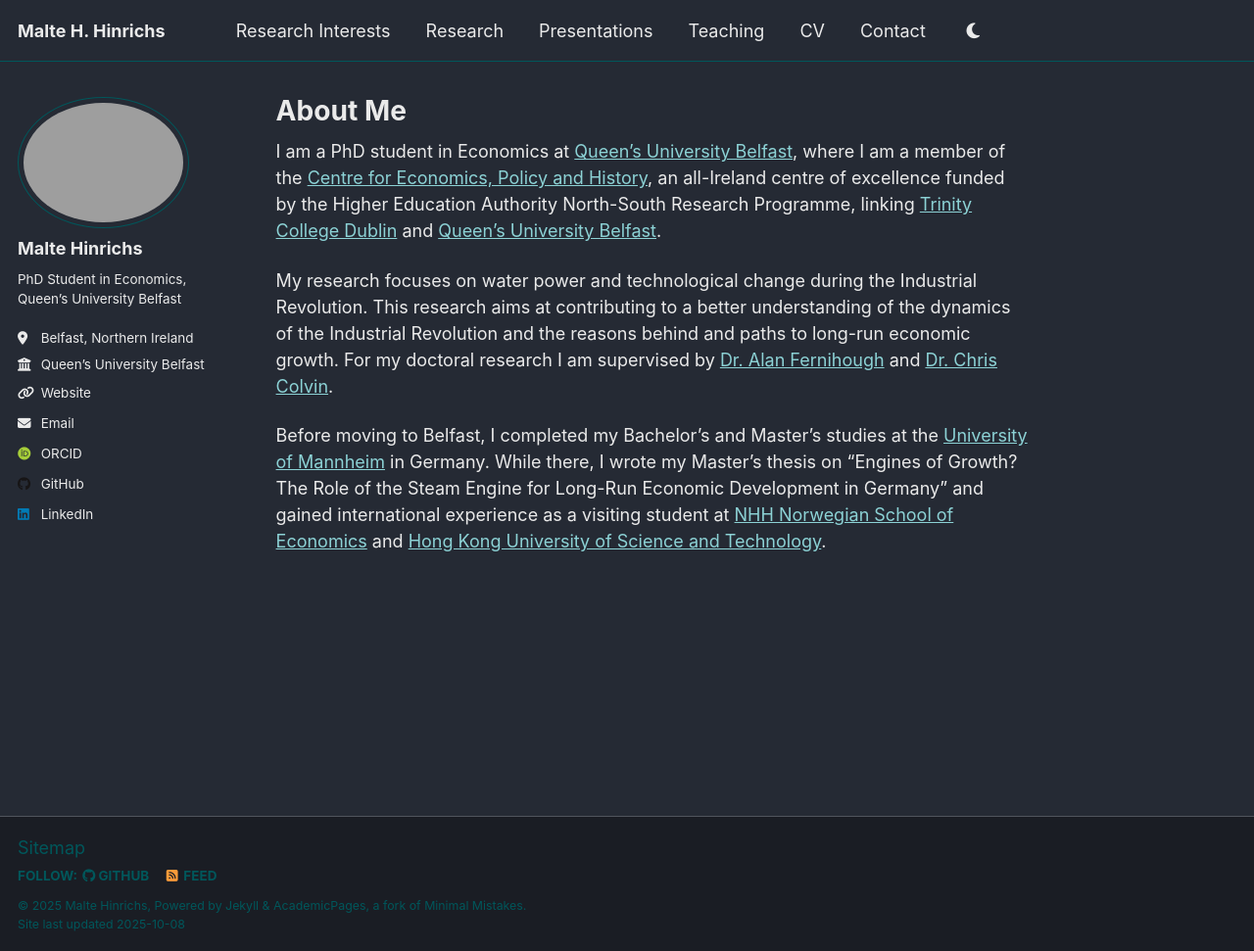
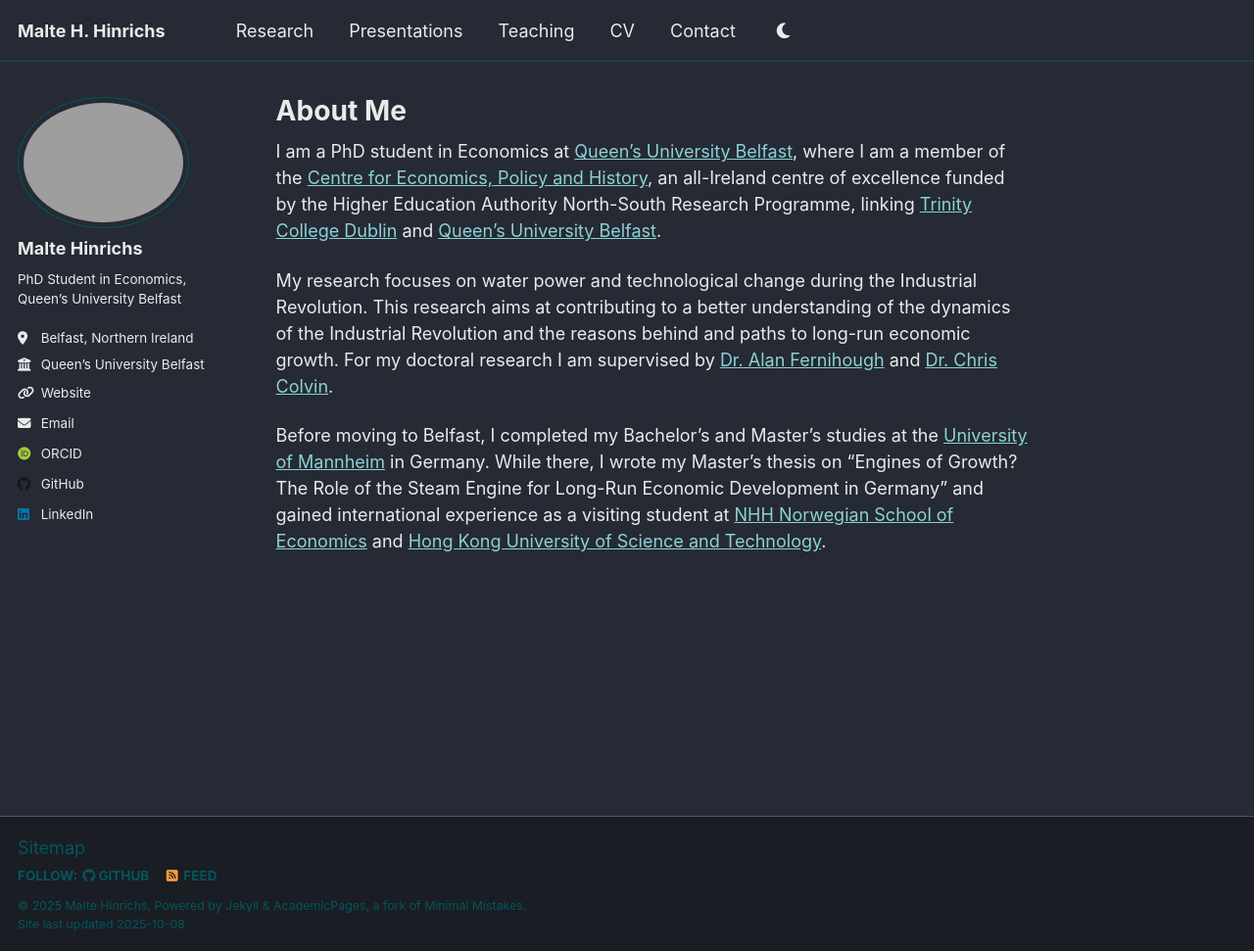
Before and after one commit to maltehhinrichs/maltehhinrichs.github.io, a Jekyll site: the page built from _pages/about.md, in a window 1280 px wide and 971 px high. Shown: the whole window at 98% size. Built offline with Jekyll 4.4.1, drawn with Linux system fonts in a browser that asks for light colours; some web fonts are replaced; a script that is not in the unit is left out.

Commit message:
Update navigation.yml

```diff
--- a/_data/navigation.yml
+++ b/_data/navigation.yml
@@ -8,11 +8,11 @@
 #      Markdown formatted page while the second is generated using JSON.
 
 main:
-  - title: "Research Interests"
+  - title: "Research"
     url: /research-interests/
 
-  - title: "Research"
-    url: /research/
+#  - title: "Publications"
+#    url: /publications/
 
   - title: "Presentations"
     url: /presentations/
```
